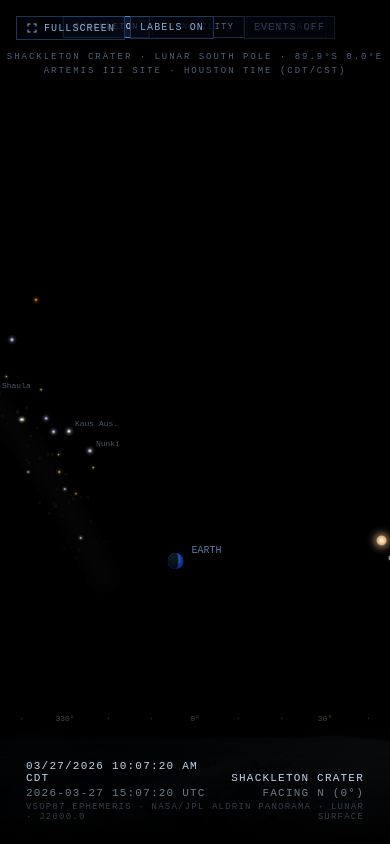
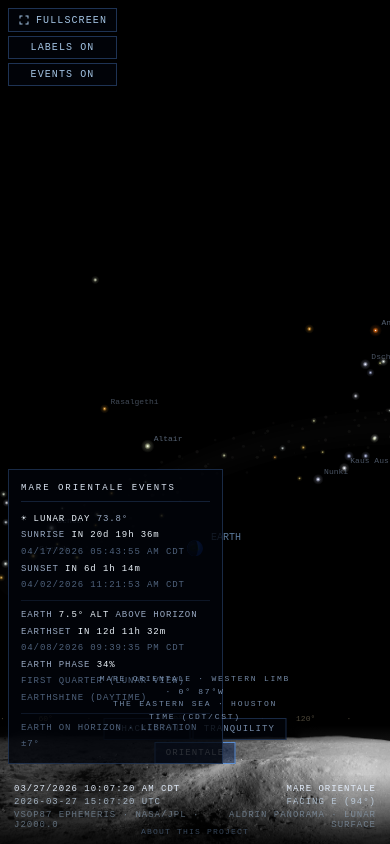
Before and after one commit to NittanySeaLion/space, a Flask app: page / in a window 390 px wide. Run offline with Flask 3, Linux system fonts and the light colour scheme; data that the repository does not hold is empty.

Commit message:
Events ON by default, localStorage persistence, brighter fonts, mobile layout, Orientale default, About page
- Events panel ON at first load, toggles persisted via localStorage
- Labels toggle also persisted across page loads
- All font colors brightened ~20-30% for readability
- Mobile: buttons stack vertically, events panel repositions
- Orientale is now the default location (best overall scene)
- About page at /about with design choices, sources, accuracy notes
- Top buttons wrapped in flex container for responsive layout

Co-Authored-By: Claude Opus 4.6 <noreply@anthropic.com>

```diff
--- a/app.py
+++ b/app.py
@@ -111,6 +111,11 @@ def index():
     return render_template('index.html')
 
 
+@app.route('/about')
+def about():
+    return render_template('about.html')
+
+
 @app.route('/api/ephemeris')
 def ephemeris():
     """Return cached planet positions from JPL Horizons."""
--- a/static/css/style.css
+++ b/static/css/style.css
@@ -8,26 +8,26 @@ canvas{display:block;width:100%;height:100%}
   background:linear-gradient(0deg,rgba(0,0,0,.78) 0%,transparent 100%);
   display:flex;justify-content:space-between;align-items:flex-end;
   pointer-events:none;font-family:'Courier New',monospace;
-  font-size:11px;letter-spacing:.11em;color:rgba(180,200,220,.6);z-index:10;
+  font-size:11px;letter-spacing:.11em;color:rgba(200,220,240,.75);z-index:10;
 }
 .hc{display:flex;flex-direction:column;gap:3px}
 .hc.r{align-items:flex-end;text-align:right}
-.bright{color:rgba(210,230,255,.92)}
-.dim{color:rgba(120,150,180,.4);font-size:9px}
+.bright{color:rgba(230,240,255,.95)}
+.dim{color:rgba(150,175,200,.55);font-size:9px}
 
 #tooltip{
   position:fixed;pointer-events:none;z-index:20;
   background:rgba(2,4,10,.92);border:1px solid rgba(60,100,160,.5);
   padding:8px 13px;font-family:'Courier New',monospace;font-size:11px;
-  letter-spacing:.09em;color:rgba(195,215,245,.9);display:none;line-height:1.7;
+  letter-spacing:.09em;color:rgba(210,225,250,.95);display:none;line-height:1.7;
 }
-.ttn{font-size:13px;color:rgba(210,235,255,1);margin-bottom:1px}
+.ttn{font-size:13px;color:rgba(230,245,255,1);margin-bottom:1px}
 
 #ov{
   position:fixed;inset:0;z-index:50;background:#000;
   display:flex;align-items:center;justify-content:center;
   flex-direction:column;gap:14px;font-family:'Courier New',monospace;
-  font-size:11px;letter-spacing:.28em;color:rgba(120,160,210,.8);
+  font-size:11px;letter-spacing:.28em;color:rgba(140,180,230,.85);
   transition:opacity 1.5s;
 }
 .spin{width:32px;height:32px;border:1px solid rgba(40,80,130,.4);border-top-color:rgba(100,160,220,.8);border-radius:50%;animation:sp 1.2s linear infinite}
@@ -36,25 +36,26 @@ canvas{display:block;width:100%;height:100%}
 #mission-badge{
   position:fixed;top:50px;left:50%;transform:translateX(-50%);
   font-family:'Courier New',monospace;font-size:9px;letter-spacing:.22em;
-  color:rgba(140,175,220,.55);pointer-events:none;z-index:10;
+  color:rgba(165,195,235,.7);pointer-events:none;z-index:10;
   text-align:center;line-height:1.6;white-space:nowrap;
 }
 
-/* ── Top buttons ─────────────────────────────────────────────────────────── */
+/* ── Top controls container ──────────────────────────────────────────────── */
+#top-controls{
+  position:fixed;top:16px;left:16px;z-index:10;
+  display:flex;gap:4px;
+}
 .top-btn{
-  position:fixed;top:16px;z-index:10;
   background:rgba(2,4,10,.8);border:1px solid rgba(60,100,160,.5);
-  color:rgba(160,200,240,.85);font-family:'Courier New',monospace;
+  color:rgba(180,215,250,.9);font-family:'Courier New',monospace;
   font-size:10px;letter-spacing:.11em;padding:5px 9px;
   cursor:pointer;outline:none;transition:border-color .2s,color .2s;
 }
-.top-btn:hover{border-color:rgba(100,160,240,.7);color:rgba(200,225,255,1)}
-.top-btn.off{color:rgba(80,110,150,.5);border-color:rgba(40,70,110,.35)}
+.top-btn:hover{border-color:rgba(100,160,240,.7);color:rgba(220,240,255,1)}
+.top-btn.off{color:rgba(100,130,170,.6);border-color:rgba(50,80,120,.4)}
 
-#fsBtn{left:16px;display:flex;align-items:center;gap:6px}
+#fsBtn{display:flex;align-items:center;gap:6px}
 #fsBtn svg{width:12px;height:12px;fill:currentColor}
-#lblBtn{left:130px}
-#evtBtn{left:244px}
 
 /* ── Location selector ──────────────────────────────────────────────────── */
 #loc-selector{
@@ -63,12 +64,21 @@ canvas{display:block;width:100%;height:100%}
 }
 .loc-btn{
   background:rgba(2,4,10,.8);border:1px solid rgba(60,100,160,.4);
-  color:rgba(140,175,220,.6);font-family:'Courier New',monospace;
+  color:rgba(165,195,235,.7);font-family:'Courier New',monospace;
   font-size:9px;letter-spacing:.12em;padding:5px 10px;
   text-decoration:none;transition:all .2s;cursor:pointer;
 }
-.loc-btn:hover{border-color:rgba(100,160,240,.7);color:rgba(200,225,255,1)}
-.loc-btn.active{border-color:rgba(100,160,240,.8);color:rgba(220,240,255,.95);background:rgba(20,40,80,.6)}
+.loc-btn:hover{border-color:rgba(100,160,240,.7);color:rgba(220,240,255,1)}
+.loc-btn.active{border-color:rgba(100,160,240,.8);color:rgba(235,245,255,.98);background:rgba(20,40,80,.6)}
+
+/* ── About link ─────────────────────────────────────────────────────────── */
+#about-link{
+  position:fixed;bottom:8px;left:50%;transform:translateX(-50%);
+  z-index:10;font-family:'Courier New',monospace;font-size:8px;
+  letter-spacing:.15em;color:rgba(120,155,200,.45);text-decoration:none;
+  transition:color .2s;
+}
+#about-link:hover{color:rgba(180,210,250,.8)}
 
 /* ── Events panel ────────────────────────────────────────────────────────── */
 #events-panel{
@@ -76,17 +86,76 @@ canvas{display:block;width:100%;height:100%}
   z-index:10;background:rgba(2,4,10,.82);
   border:1px solid rgba(60,100,160,.4);
   padding:14px 16px;font-family:'Courier New',monospace;
-  font-size:10px;letter-spacing:.10em;color:rgba(170,195,230,.7);
+  font-size:10px;letter-spacing:.10em;color:rgba(190,210,240,.8);
   line-height:1.85;min-width:210px;pointer-events:none;
   transition:opacity .3s, transform .3s;
 }
 #events-panel.hidden{opacity:0;pointer-events:none;transform:translateY(-50%) translateX(20px)}
 #events-panel .ep-title{
-  color:rgba(210,230,255,.9);font-size:9px;letter-spacing:.22em;
+  color:rgba(230,240,255,.95);font-size:9px;letter-spacing:.22em;
   margin-bottom:8px;border-bottom:1px solid rgba(60,100,160,.3);
   padding-bottom:5px;
 }
-#events-panel .ep-val{color:rgba(230,245,255,.95)}
-#events-panel .ep-soon{color:rgba(255,220,100,.9)}
-#events-panel .ep-dim{color:rgba(100,130,170,.5);font-size:9px}
+#events-panel .ep-val{color:rgba(240,248,255,.98)}
+#events-panel .ep-soon{color:rgba(255,225,110,.95)}
+#events-panel .ep-dim{color:rgba(130,160,200,.6);font-size:9px}
 #events-panel .ep-sep{border-top:1px solid rgba(60,100,160,.2);margin:6px 0}
+
+/* ── Mobile / small screen ───────────────────────────────────────────────── */
+@media (max-width: 700px) {
+  /* Stack control buttons vertically on left */
+  .top-btn{position:static;display:block;margin:0}
+  #fsBtn,#lblBtn,#evtBtn{left:auto}
+
+  #top-controls{
+    position:fixed;top:8px;left:8px;z-index:10;
+    display:flex;flex-direction:column;gap:4px;
+  }
+
+  /* Location selector below controls */
+  #loc-selector{
+    top:auto;bottom:80px;left:50%;
+    flex-wrap:wrap;justify-content:center;
+  }
+
+  /* Mission badge below location selector */
+  #mission-badge{top:auto;bottom:120px;font-size:8px;white-space:normal;max-width:90vw}
+
+  /* Events panel at bottom-left, smaller */
+  #events-panel{
+    right:auto;left:8px;top:auto;bottom:80px;
+    transform:none;font-size:9px;min-width:auto;max-width:55vw;
+    padding:10px 12px;
+  }
+  #events-panel.hidden{transform:translateX(-20px)}
+
+  /* HUD smaller */
+  #hud{font-size:9px;padding:10px 14px 14px}
+}
+
+/* ── About page styles ───────────────────────────────────────────────────── */
+.about-page{
+  max-width:720px;margin:0 auto;padding:40px 24px 60px;
+  font-family:'Courier New',monospace;color:rgba(200,220,240,.85);
+  line-height:1.8;font-size:13px;letter-spacing:.04em;
+}
+.about-page h1{
+  font-size:18px;color:rgba(230,245,255,.95);letter-spacing:.2em;
+  margin-bottom:8px;
+}
+.about-page h2{
+  font-size:14px;color:rgba(200,225,255,.9);letter-spacing:.15em;
+  margin:32px 0 12px;border-bottom:1px solid rgba(60,100,160,.3);
+  padding-bottom:6px;
+}
+.about-page p{margin-bottom:14px}
+.about-page a{color:rgba(130,180,255,.85);text-decoration:none}
+.about-page a:hover{color:rgba(180,210,255,1);text-decoration:underline}
+.about-page ul{margin:8px 0 14px 20px}
+.about-page li{margin-bottom:6px}
+.about-page .dim{color:rgba(130,160,200,.55);font-size:11px}
+.about-back{
+  display:inline-block;margin-bottom:24px;color:rgba(130,180,255,.8);
+  text-decoration:none;font-size:11px;letter-spacing:.12em;
+}
+.about-back:hover{color:rgba(200,225,255,1)}
--- a/static/js/constants.js
+++ b/static/js/constants.js
@@ -80,7 +80,7 @@ const LOCATIONS = {
 
 // ── Active location (from URL param) ────────────────────────────────────────
 const _params = new URLSearchParams(window.location.search);
-const LOC = LOCATIONS[_params.get('loc')] || LOCATIONS.shackleton;
+const LOC = LOCATIONS[_params.get('loc')] || LOCATIONS.orientale;
 
 const OBS = { lat: LOC.lat, lon: LOC.lon, elev: 0.00 };
 const HFOV = LOC.hfov * D2R;
--- a/static/js/main.js
+++ b/static/js/main.js
@@ -143,6 +143,7 @@ function render(ts) {
 
 // ── Init ────────────────────────────────────────────────────────────────────
 initLocationText();
+initToggleState();
 initDrag(cv);
 initTooltip(cv, () => bodies);
 initFullscreen();
--- a/static/js/ui.js
+++ b/static/js/ui.js
@@ -1,16 +1,15 @@
 'use strict';
 
-// ── View state ──────────────────────────────────────────────────────────────
-let viewAz = LOC.fixedViewAz !== null ? LOC.fixedViewAz : 0;  // set from location config
-let viewAlt = 35;   // initial; recomputed by computeViewAlt() after resize
-let showLabels = true;
-let showEvents = false;
+// ── View state (with localStorage persistence) ─────────────────────────────
+let viewAz = LOC.fixedViewAz !== null ? LOC.fixedViewAz : 0;
+let viewAlt = 35;
+let showLabels = localStorage.getItem('lunarsky-labels') !== 'off';
+let showEvents = localStorage.getItem('lunarsky-events') !== 'off';  // default ON
 
 // ── Drag disabled — fixed view facing Earth ─────────────────────────────────
 let dragStart = null;
 
 function initDrag(cv) {
-  // No drag panning — view is locked on Earth direction
   cv.addEventListener('mouseleave', () => { document.getElementById('tooltip').style.display = 'none'; });
 }
 
@@ -54,6 +53,7 @@ function initTooltip(cv, getBodies) {
 // ── Button handlers ─────────────────────────────────────────────────────────
 function toggleLabels() {
   showLabels = !showLabels;
+  localStorage.setItem('lunarsky-labels', showLabels ? 'on' : 'off');
   const btn = document.getElementById('lblBtn');
   btn.textContent = showLabels ? 'LABELS ON' : 'LABELS OFF';
   btn.classList.toggle('off', !showLabels);
@@ -61,10 +61,24 @@ function toggleLabels() {
 
 function toggleEvents() {
   showEvents = !showEvents;
+  localStorage.setItem('lunarsky-events', showEvents ? 'on' : 'off');
   const btn = document.getElementById('evtBtn');
   const panel = document.getElementById('events-panel');
   btn.textContent = showEvents ? 'EVENTS ON' : 'EVENTS OFF';
   btn.classList.toggle('off', !showEvents);
+  panel.classList.toggle('hidden', !showEvents);
+}
+
+// Apply initial state to DOM (called from main.js init)
+function initToggleState() {
+  const lblBtn = document.getElementById('lblBtn');
+  lblBtn.textContent = showLabels ? 'LABELS ON' : 'LABELS OFF';
+  lblBtn.classList.toggle('off', !showLabels);
+
+  const evtBtn = document.getElementById('evtBtn');
+  const panel = document.getElementById('events-panel');
+  evtBtn.textContent = showEvents ? 'EVENTS ON' : 'EVENTS OFF';
+  evtBtn.classList.toggle('off', !showEvents);
   panel.classList.toggle('hidden', !showEvents);
 }
 
--- a/templates/index.html
+++ b/templates/index.html
@@ -30,14 +30,16 @@
   <a href="?loc=orientale" class="loc-btn" data-loc="orientale">ORIENTALE</a>
 </div>
 
-<button id="fsBtn" class="top-btn" onclick="toggleFS()">
-  <svg viewBox="0 0 24 24"><path id="fsPath" d="M3 3h6v2H5v4H3V3zm12 0h6v6h-2V5h-4V3zM3 15h2v4h4v2H3v-6zm16 4h-4v2h6v-6h-2v4z"/></svg>
-  <span id="fsLabel">FULLSCREEN</span>
-</button>
-<button id="lblBtn" class="top-btn" onclick="toggleLabels()">LABELS ON</button>
-<button id="evtBtn" class="top-btn off" onclick="toggleEvents()">EVENTS OFF</button>
+<div id="top-controls">
+  <button id="fsBtn" class="top-btn" onclick="toggleFS()">
+    <svg viewBox="0 0 24 24"><path id="fsPath" d="M3 3h6v2H5v4H3V3zm12 0h6v6h-2V5h-4V3zM3 15h2v4h4v2H3v-6zm16 4h-4v2h6v-6h-2v4z"/></svg>
+    <span id="fsLabel">FULLSCREEN</span>
+  </button>
+  <button id="lblBtn" class="top-btn" onclick="toggleLabels()">LABELS ON</button>
+  <button id="evtBtn" class="top-btn" onclick="toggleEvents()">EVENTS ON</button>
+</div>
 
-<div id="events-panel" class="hidden">
+<div id="events-panel">
   <div class="ep-title">EVENTS</div>
   <div id="ep-sunstate">&mdash;</div>
   <div id="ep-sunrise">&mdash;</div>
@@ -67,6 +69,8 @@
 </div>
 <div id="tooltip"></div>
 
+<a id="about-link" href="/about">ABOUT THIS PROJECT</a>
+
 <script src="/static/js/constants.js"></script>
 <script src="/static/js/ephemeris.js"></script>
 <script src="/static/js/stars.js"></script>
```
Also changed, not shown: templates/about.html (added, +68 -0 lines).
